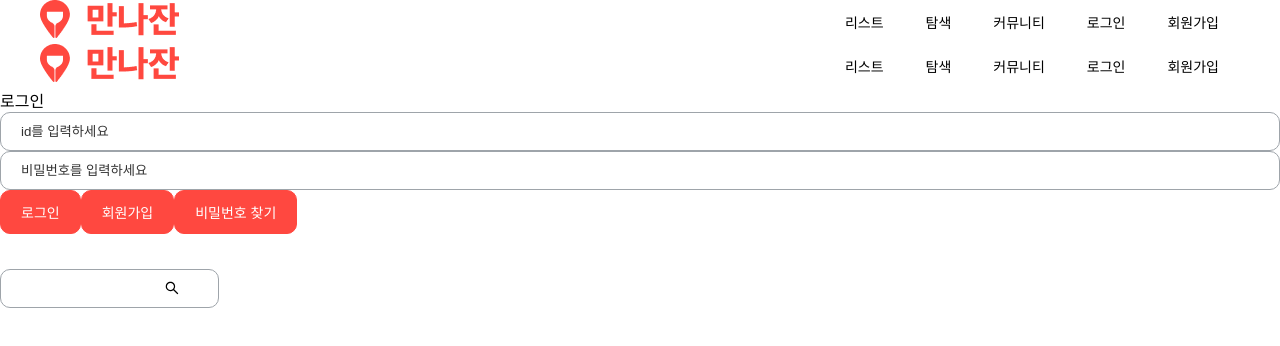
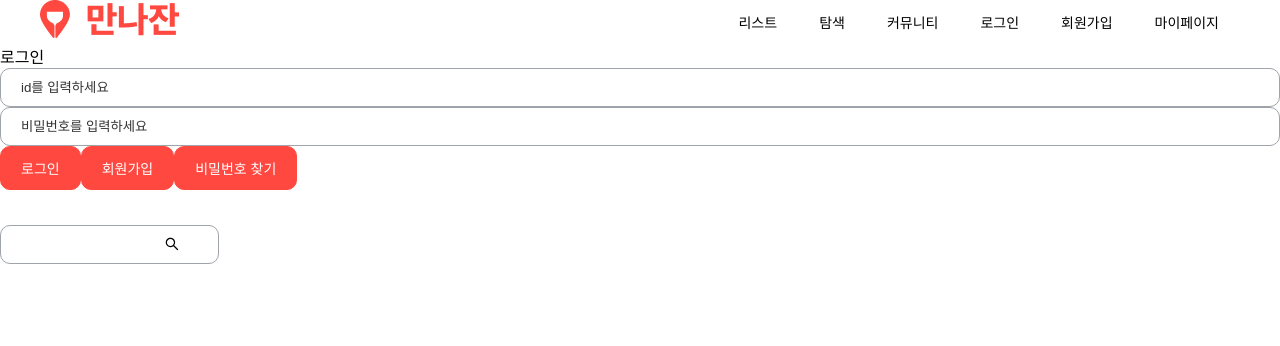
Before and after one commit to Maanna-zan/Maanna-zan_FE, a Next.js app: page /signin in a window 1280 px wide. Shown: the top 346 px of the page. Built offline with nearby package versions, Linux system fonts and the light colour scheme; a web font is replaced by a local one.

Commit message:
[feat]nav 링크 마이페이지 추가 및 로그인 로그아웃 모드

```diff
--- a/src/components/Molecules/LinkToNav.jsx
+++ b/src/components/Molecules/LinkToNav.jsx
@@ -1,8 +1,27 @@
 import React from 'react';
 import { ButtonText } from '@components/Atoms/Button';
 import Link from 'next/link';
+import { useEffect, useState } from 'react';
+import { cookies } from '../../shared/cookie';
+import { useRouter } from 'next/router';
 
 export const LinkToNav = () => {
+  const router = useRouter();
+  const [isLoginMode, setIsLoginMode] = useState(false);
+  // 토큰 삭제 함수
+  const deleteTokens = () => {
+    cookies.remove('access_token');
+    cookies.remove('refresh_token');
+  };
+  const handleLogout = () => {
+    deleteTokens();
+    router.push('/signin');
+  };
+  const access_token = cookies.get('access_token');
+  useEffect(() => {
+    setIsLoginMode(!!access_token);
+  }, [access_token]);
+
   return (
     <nav>
       <Link href="/alcohols">
@@ -14,11 +33,33 @@ export const LinkToNav = () => {
       <Link href="/community">
         <ButtonText variant="borderColorWhite" label={'커뮤니티'}></ButtonText>
       </Link>
-      <Link href="/signin">
-        <ButtonText variant="borderColorWhite" label={'로그인'}></ButtonText>
-      </Link>
+      {isLoginMode ? (
+        <>
+          <ButtonText
+            variant="borderColorWhite"
+            label={'로그아웃'}
+            onClick={handleLogout}
+          ></ButtonText>
+        </>
+      ) : (
+        <Link href="/signin">
+          <ButtonText
+            variant="borderColorWhite"
+            label={'로그인'}
+            onClick={() => {
+              setIsLoginMode(true);
+            }}
+          ></ButtonText>
+        </Link>
+      )}
       <Link href="/signup">
         <ButtonText variant="borderColorWhite" label={'회원가입'}></ButtonText>
+      </Link>
+      <Link href="/mypage">
+        <ButtonText
+          variant="borderColorWhite"
+          label={'마이페이지'}
+        ></ButtonText>
       </Link>
     </nav>
   );
--- a/src/pages/signin.js
+++ b/src/pages/signin.js
@@ -60,7 +60,6 @@ const SignIn = () => {
 
   return (
     <div>
-      <Header></Header>
       로그인
       <div
         style={{
```
